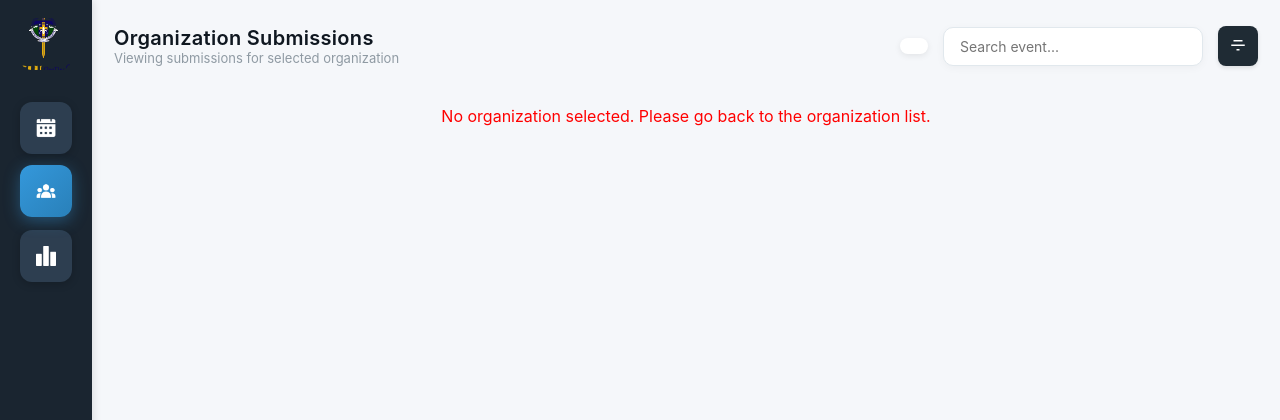
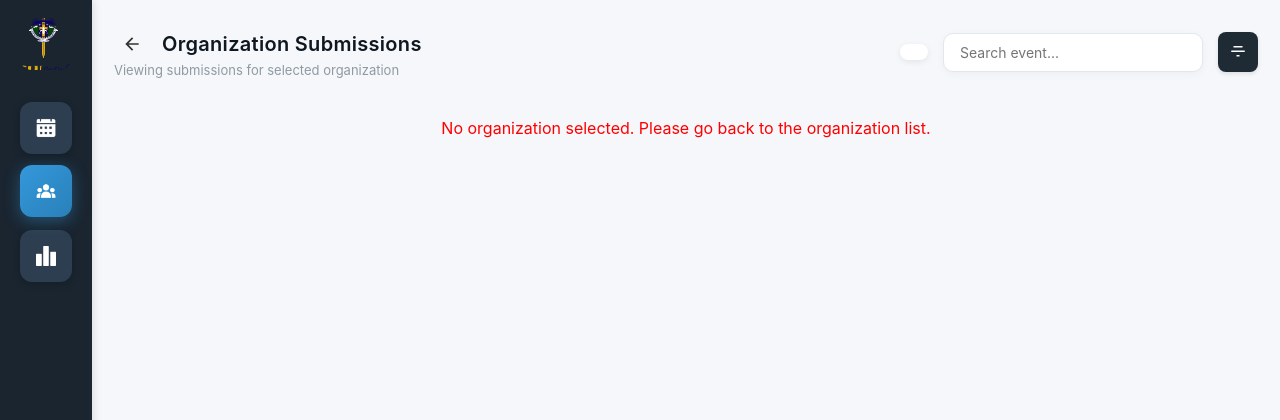
Before and after one commit to 2243390-jei/SLUorgdesk, a PHP site: page /osas/OSASsubmissions.html in a window 1280 px wide. Shown: the top 420 px of the page. Run offline with PHP 8.4, Linux system fonts and the light colour scheme.

Commit message:
Added a back button for the OSASsubmission page

```diff
--- a/osas/OSASsubmissions.html
+++ b/osas/OSASsubmissions.html
@@ -40,7 +40,14 @@
     <main class="main-area">
       <header class="header">
         <div class="greeting">
-          <h1>Organization Submissions</h1>
+          <div class="header-title-container">
+            <button id="backButton" class="back-button" title="Back to Organizations" aria-label="Back to Organizations">
+              <svg xmlns="http://www.w3.org/2000/svg" width="24" height="24" fill="currentColor" viewBox="0 0 24 24">
+                <path d="M20 11H7.83l5.59-5.59L12 4l-8 8 8 8 1.41-1.41L7.83 13H20v-2z"/>
+              </svg>
+            </button>
+            <h1>Organization Submissions</h1>
+          </div>
           <div class="muted">Viewing submissions for selected organization</div>
         </div>
 
--- a/script/OSASsubmissions.js
+++ b/script/OSASsubmissions.js
@@ -1,4 +1,12 @@
 document.addEventListener("DOMContentLoaded", async () => {
+  // --- Back Button Functionality ---
+  const backButton = document.getElementById("backButton");
+  if (backButton) {
+    backButton.addEventListener("click", () => {
+      window.location.href = "../osas/orgs.html";
+    });
+  }
+
   // --- Get organization info from URL ---
   const urlParams = new URLSearchParams(window.location.search);
   const orgId = urlParams.get("orgId");
--- a/style/OSASsubmissions.css
+++ b/style/OSASsubmissions.css
@@ -470,6 +470,47 @@ html, body {
   position: relative;
 }
 
+/* Back Button Styles */
+.header-title-container {
+  display: flex;
+  align-items: center;
+  gap: 12px;
+}
+
+.back-button {
+  background: none;
+  border: none;
+  cursor: pointer;
+  padding: 8px;
+  border-radius: 50%;
+  display: flex;
+  align-items: center;
+  justify-content: center;
+  transition: background-color 0.2s ease;
+  color: var(--text-color, #333);
+}
+
+.back-button:hover {
+  background-color: var(--hover-color, #f5f5f5);
+}
+
+.back-button svg {
+  width: 20px;
+  height: 20px;
+}
+
+/* Responsive adjustments */
+@media (max-width: 768px) {
+  .back-button {
+    padding: 6px;
+  }
+
+  .back-button svg {
+    width: 18px;
+    height: 18px;
+  }
+}
+
 /* ========== TABLET (≤1024px) ========== */
 @media (max-width: 1024px) {
   .app {
```
